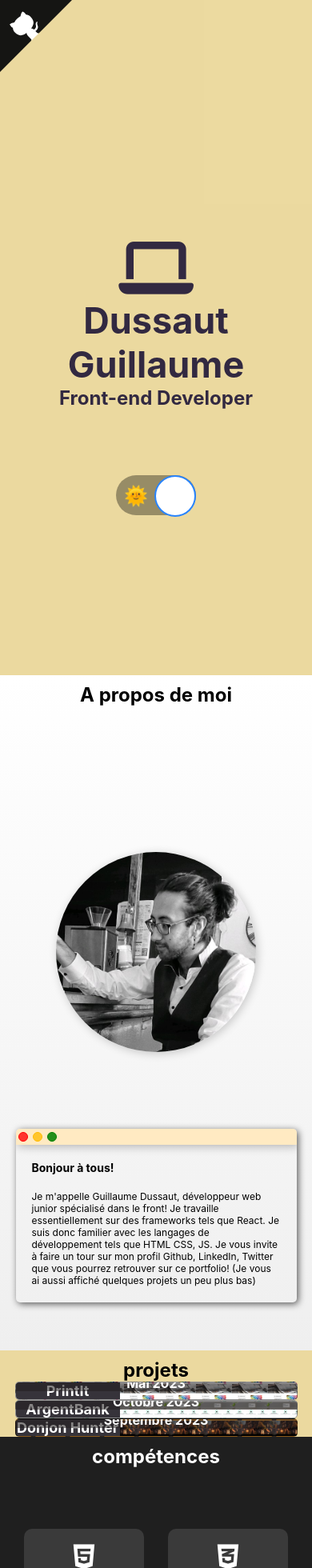
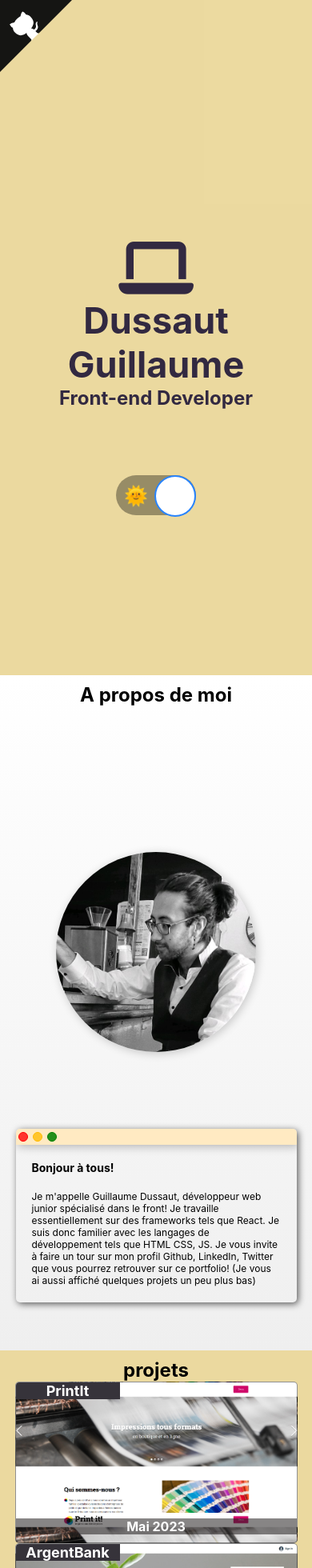
Before and after one commit to GuillaumeDussaut/Mon-portfolio, a React (Create React App) app: page / in a window 390 px wide. Shown: the top 1960 px of the page at 80% size. Built offline with nearby package versions, Linux system fonts and the light colour scheme; some icons are missing.

Commit message:
ajustement du scss pour le responsive

```diff
--- a/src/App.scss
+++ b/src/App.scss
@@ -362,7 +362,7 @@ header {
     height: auto;
     .projet{
       width: 90%;
-      height: auto;
+      height: 200px;
     }
     .projet:hover{
       animation:none;
@@ -499,7 +499,7 @@ header {
   .modal{
     .modal-content{
       width: 90%;
-      height: auto;
+      height: 400px;
 
     }
   }
```
